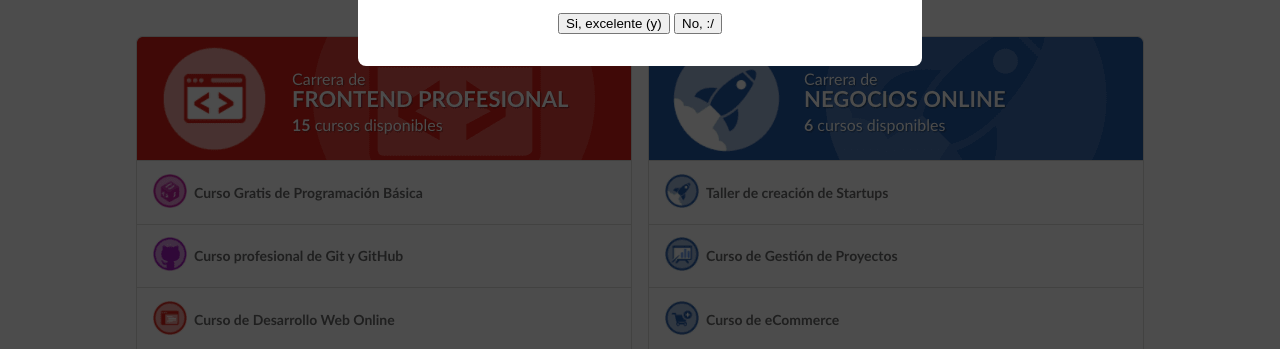
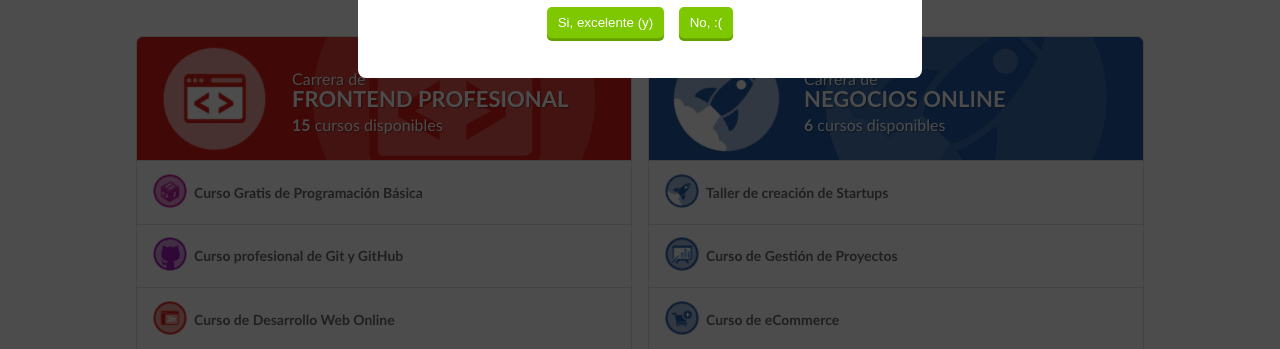
Before and after one commit to yomar-dev/animacion-modal-css, a plain HTML site: page index.html in a window 1280 px wide. Shown: the part 450-799 px from the top of the page. Drawn offline with Linux system fonts and the light colour scheme.

Commit message:
Cambiamos el estilo de nuestros botones para mejorar su apariencia

```diff
--- a/css/style.css
+++ b/css/style.css
@@ -5,6 +5,25 @@ body{
 	flex-direction: column;
 	margin: 0;
 	font-family: Arial;
+}
+
+.btn{
+	text-align: center;
+	background: #7dc800;
+	cursor: pointer;
+	padding: .6em .8em .8em;
+	border: none;
+	color: #fff;
+	margin: 5px;
+	border-radius: 5px;
+	box-shadow: inset 0 -.2em rgba(0, 0, 0, .2);
+	outline: 0;
+	transition: .2s;
+	will-change: transform;
+}
+
+.btn:active{
+	transform: scale(.9);
 }
 
 .overlay{
--- a/index.html
+++ b/index.html
@@ -16,8 +16,8 @@
 			</p>
 			<p>Que tal te ha parecido?</p>
 			<div class="modal-buttons">
-				<button>Si, excelente (y)</button>
-				<button>No, :/</button>
+				<button class="btn">Si, excelente (y)</button>
+				<button class="btn">No, :(</button>
 			</div>
 		</div>
 	</div>
```
